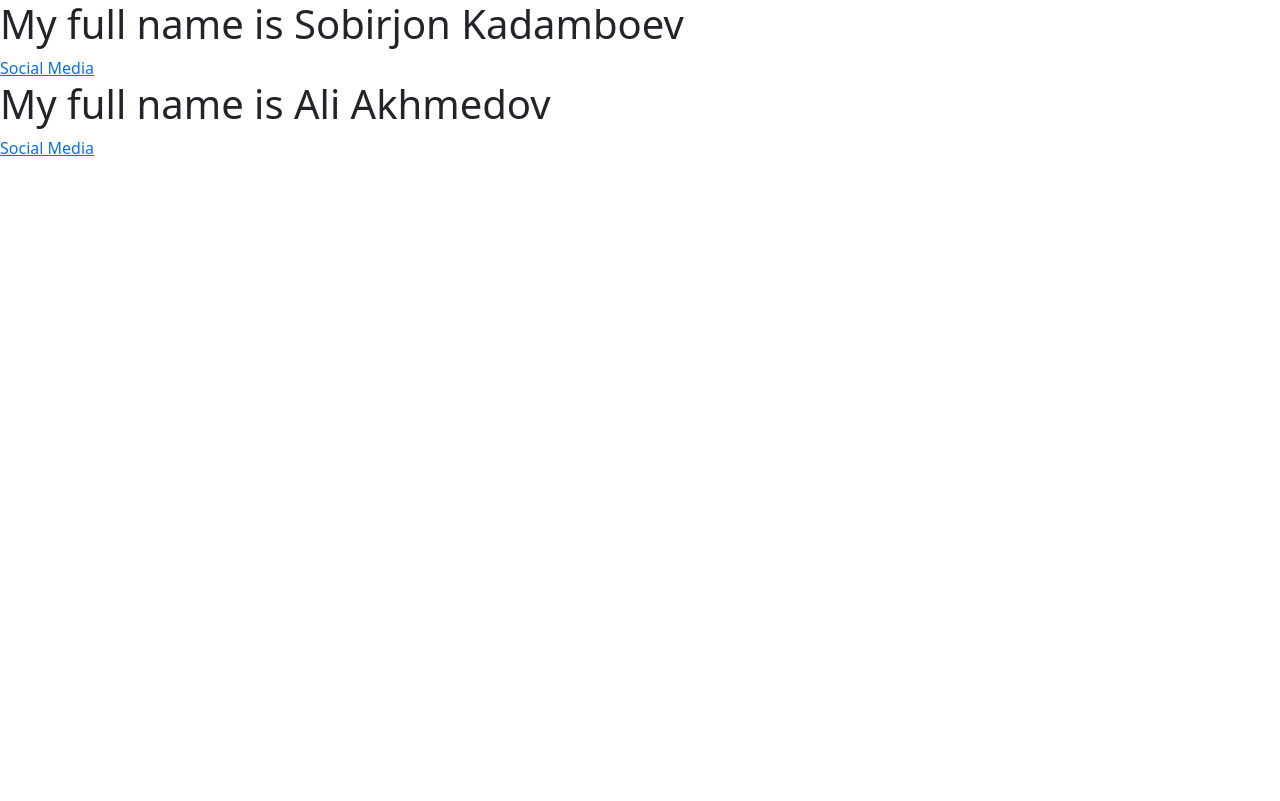
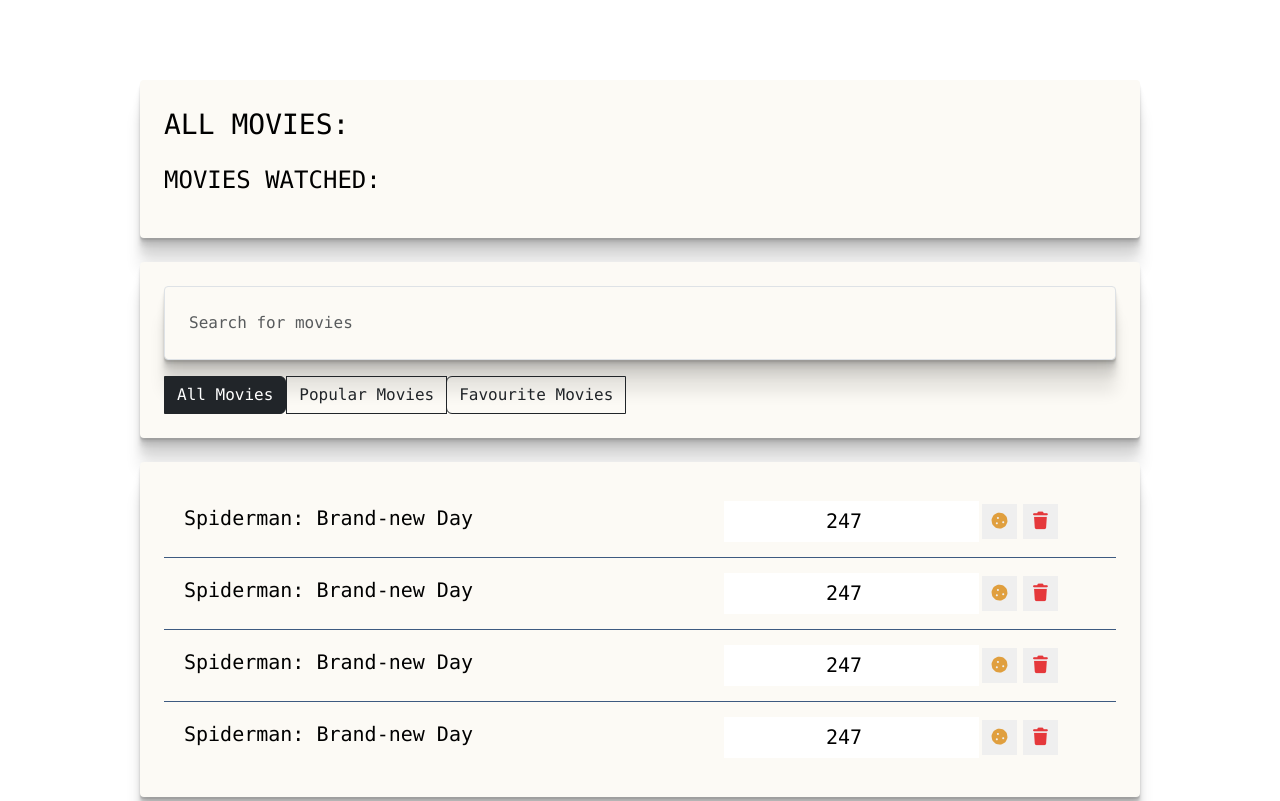
Before and after one commit to sobirjonkadamboev/sam-react, a React (Create React App) app in the folder cine-blox/cine-blox/: page / in a window 1280 px wide. Shown: the top 801 px of the page. Built offline with nearby package versions, Linux system fonts and the light colour scheme.

Commit message:
Auto-backup: 9/11/2026, 4:48:42 AM - Updated 2 files

```diff
--- a/cine-blox/cine-blox/src/components/app/app.jsx
+++ b/cine-blox/cine-blox/src/components/app/app.jsx
@@ -1,29 +1,24 @@
 //jsx'da object qo'shilmaydi
 
-const User = props => {
-	console.log(props)
-	return (
-		<div>
-			<h1>
-				My full name is {props.firstname} {props.lastname}
-			</h1>
-			<a href={props.link}>Social Media</a>
-		</div>
-	)
-}
+import AppFilter from '../app-filter/app-filter'
+import AppInfo from '../app-info/app-info'
+import '../app/app.css'
+import MovieList from '../movie-list/movie-list'
+import MoviesAddForm from '../movies-add-form/movies-add-form'
+import SearchPanel from '../search-panel/search-panel'
+
 const App = () => {
 	return (
-		<div>
-			<User
-				firstname='Sobirjon'
-				lastname='Kadamboev'
-				link='https://youtube.com'
-			/>
-			<User
-				firstname='Ali'
-				lastname='Akhmedov'
-				link='https://t.me/sobirjon_kadamboev'
-			/>
+		<div className='app font-monospace'>
+			<div className='content'>
+				<AppInfo />
+				<div className='search-panel'>
+					<SearchPanel />
+					<AppFilter />
+				</div>
+				<MovieList />
+				<MoviesAddForm />
+			</div>
 		</div>
 	)
 }
```
Also changed, not shown: 1 other file (tests, documents, lock files or other folders).
